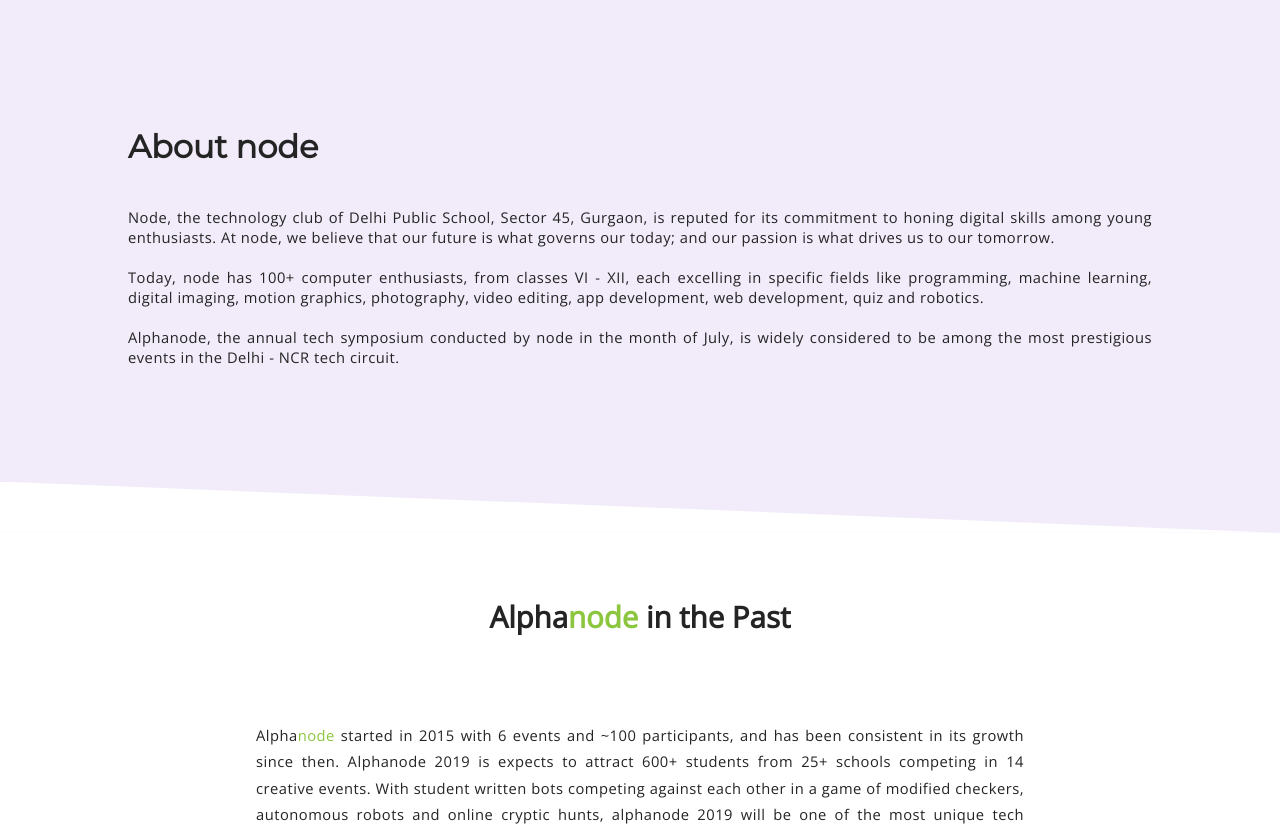
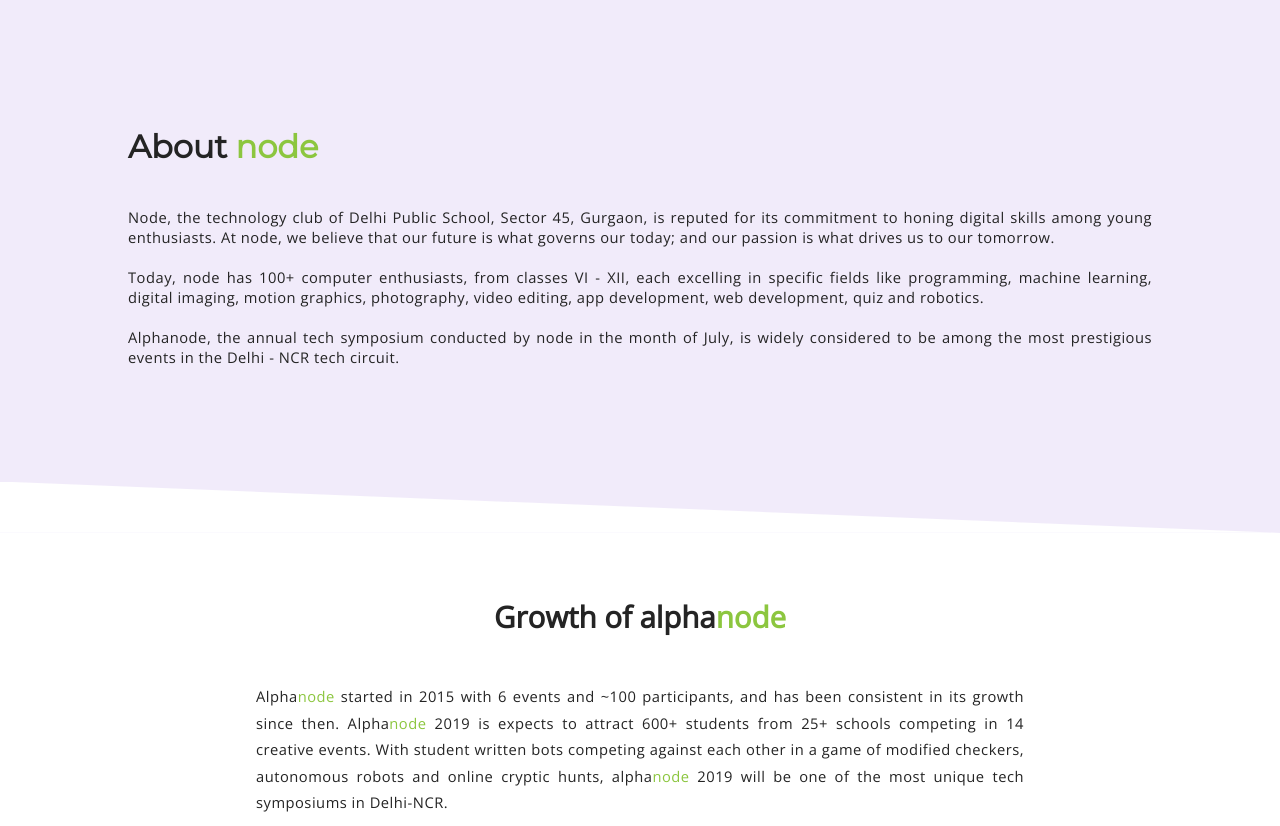
Before and after one commit to node-dps/node-site-2019, a Vue app: page / in a window 1280 px wide. Shown: the part 840-1666 px from the top of the page. Built offline with nearby package versions, Linux system fonts and the light colour scheme; what vue-particles would draw is missing.

Commit message:
Homepage Staging Changes 2

```diff
--- a/src/components/Home.vue
+++ b/src/components/Home.vue
@@ -25,13 +25,13 @@
         </section>
 
         <section class="about">
-            <h1>About node</h1>
+            <h1>About <span class="green">node</span></h1>
             <p>Node, the technology club of Delhi Public School, Sector 45, Gurgaon, is reputed for its commitment to honing digital skills among young enthusiasts. At node, we believe that our future is what governs our today; and our passion is what drives us to our tomorrow.<br><br>Today, node has 100+ computer enthusiasts, from classes VI - XII, each excelling in specific fields like programming, machine learning, digital imaging, motion graphics, photography, video editing, app development, web development, quiz and robotics.<br><br>Alphanode, the annual tech symposium conducted by node in the month of July, is widely considered to be among the most prestigious events in the Delhi - NCR tech circuit.</p>
         </section>
 
         <section class="growth">
-            <h1>Alpha<span class="green">node</span> in the Past</h1>
-            <p>Alpha<span class="green">node</span> started in 2015 with 6 events and ~100 participants, and has been consistent in its growth since then. Alphanode 2019 is expects to attract 600+ students from 25+ schools competing in 14 creative events. With student written bots competing against each other in a game of modified checkers, autonomous robots and online cryptic hunts, alphanode 2019 will be one of the most unique tech symposiums in Delhi-NCR.</p>
+            <h1>Growth of alpha<span class="green">node</span></h1>
+            <p>Alpha<span class="green">node</span> started in 2015 with 6 events and ~100 participants, and has been consistent in its growth since then. Alpha<span class="green">node</span> 2019 is expects to attract 600+ students from 25+ schools competing in 14 creative events. With student written bots competing against each other in a game of modified checkers, autonomous robots and online cryptic hunts, alpha<span class="green">node</span> 2019 will be one of the most unique tech symposiums in Delhi-NCR.</p>
             <div class="stats">
                 <div class="stat events"><span>{{ stats.events }}</span><p>No. of Events</p></div>
                 <div class="stat schools"><span>{{ stats.schools }}</span><p>No. of Schools</p></div>
--- a/src/sass/home.scss
+++ b/src/sass/home.scss
@@ -271,7 +271,8 @@
 
     h1{
         font-size: 2em;
-        margin-bottom: 40px;
+        line-height: 1.4;
+        margin-bottom: 0;
         text-align: center;
     }
     h2{
```
